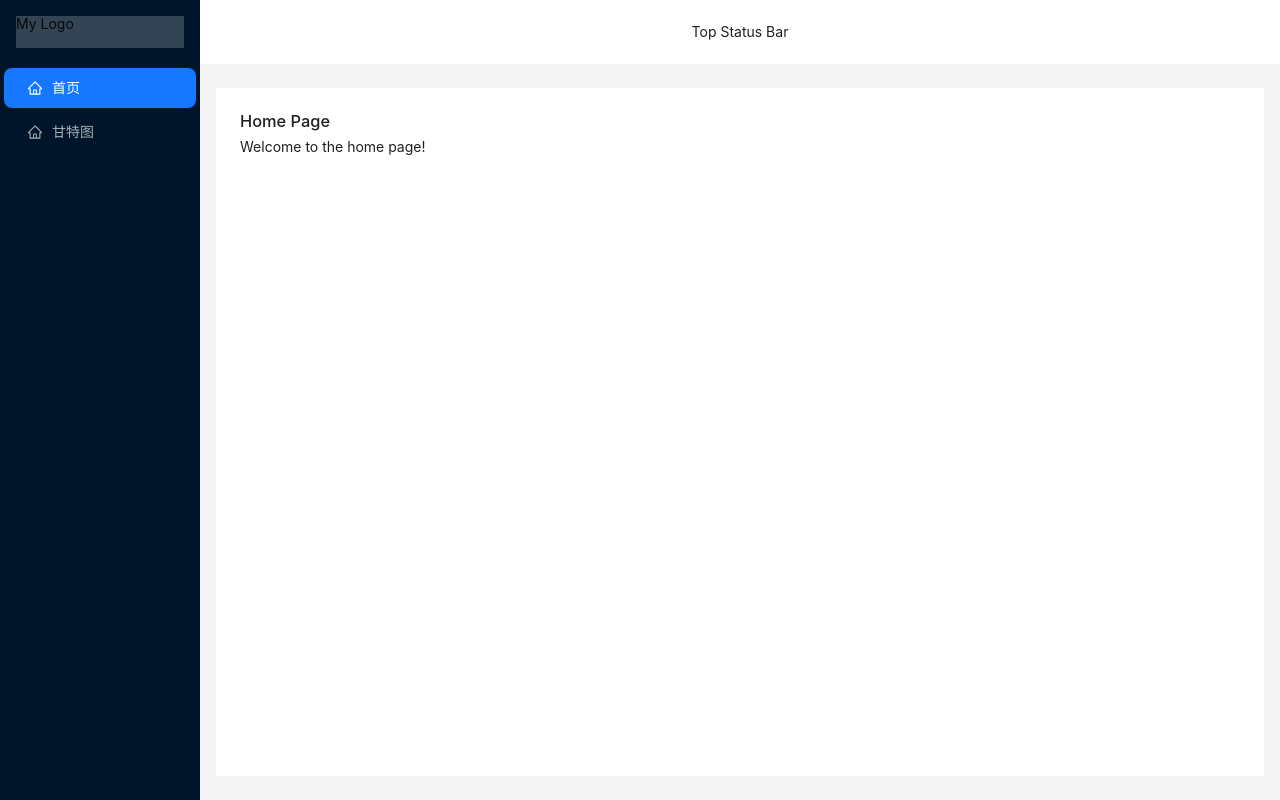
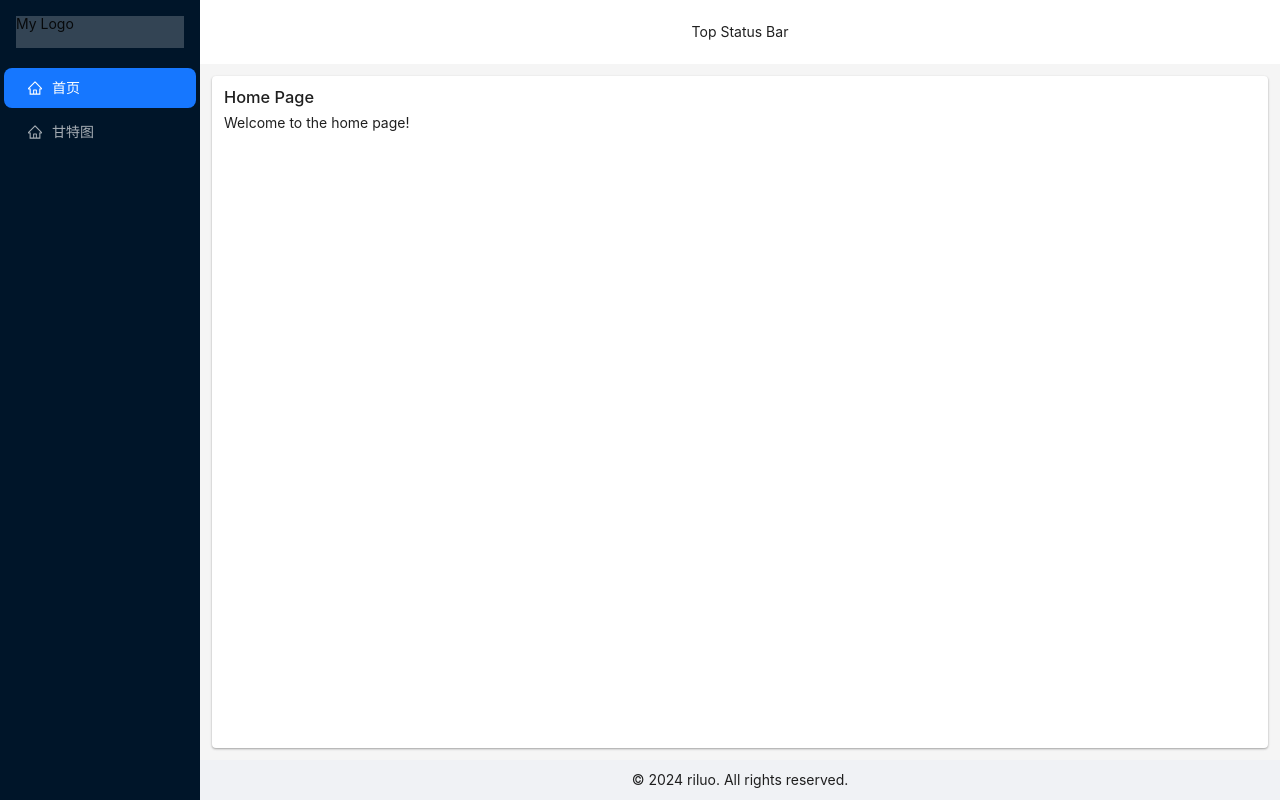
Before and after one commit to gukunruo/my-app-demo, a Vue app: page /home in a window 1280 px wide. Built offline with nearby package versions, Linux system fonts and the light colour scheme.

Commit message:
feat: layout UI 优化

```diff
--- a/package.json
+++ b/package.json
@@ -1,7 +1,7 @@
 {
   "name": "my-app",
   "private": true,
-  "version": "0.0.0",
+  "version": "1.0.0",
   "type": "module",
   "scripts": {
     "dev": "vite",
--- a/src/layout/index.vue
+++ b/src/layout/index.vue
@@ -6,6 +6,9 @@
       <a-layout-content class="content">
         <router-view />
       </a-layout-content>
+      <a-layout-footer class="footer">
+        © 2024 riluo. All rights reserved.
+      </a-layout-footer>
     </a-layout>
   </a-layout>
 </template>
@@ -17,12 +20,20 @@ import TopBar from './components/topBar.vue';
 
 <style scoped>
 .container {
-  height: 100vh;
+  min-height: 100vh;
 }
 
 .content {
-  margin: 24px 16px;
-  padding: 24px;
+  margin: 12px;
+  padding: 12px;
   background: #fff;
+  border-radius: 4px;
+  box-shadow: 0 1px 3px rgba(0,0,0,0.12), 0 1px 2px rgba(0,0,0,0.24);
+}
+
+.footer {
+  text-align: center;
+  padding: 12px;
+  background: #f0f2f5;
 }
 </style>
```
